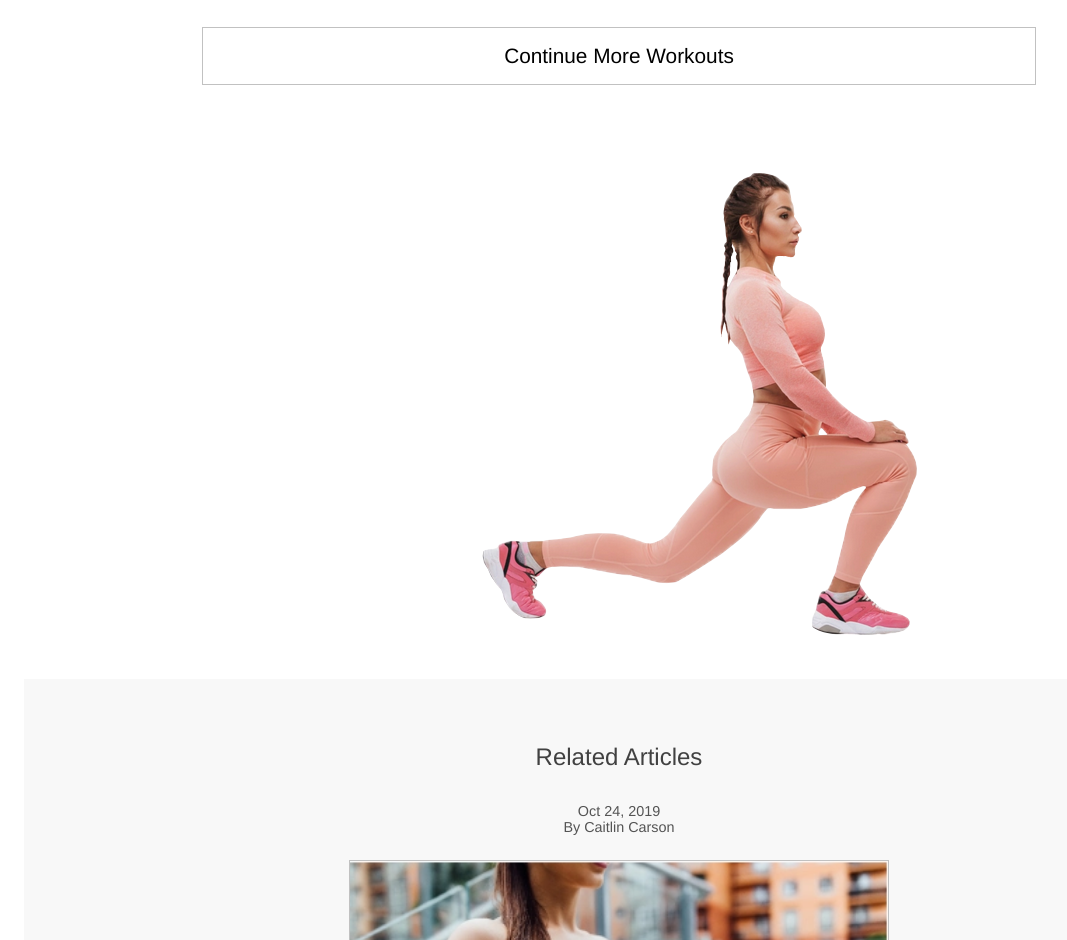
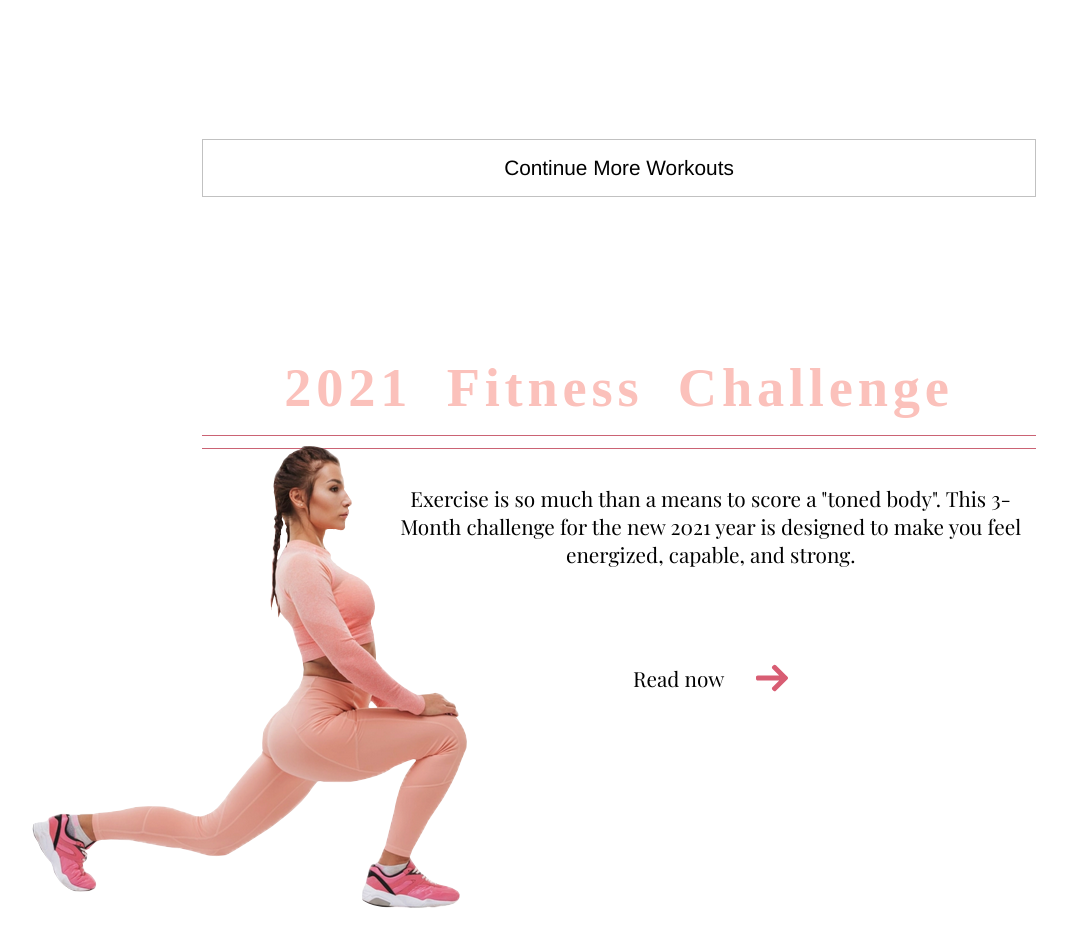
Before and after one commit to Yuniac/Fitnessmagazine.com-Kodluyoruz, a plain HTML site: page index.html in a window 1280 px wide. Shown: the part 8080-9020 px from the top of the page, without its empty margins (21-1088 px from the left). Drawn offline with nearby package versions, Linux system fonts and the light colour scheme; a web font is replaced by a local one.

Commit message:
commerical image added

```diff
--- a/index.html
+++ b/index.html
@@ -183,20 +183,28 @@
                         Continue More Workouts
                     </p>
                 </div>
+                <div class="new-year-challenge">
+                    <h2>2021 Fitness Challenge</h2>
+                    <div class="new-year-challenge-container">
+                        <div>
+                            <img src="img/other-img/img1.png" alt="commerical image" class="commerical-img">
+                        </div>
+                        <div class="new-year-challenge-text-container">
+                            <div class="new-year-challenge-text">
+                                <p>Exercise is so much than a means to score a "toned body". This 3-Month challenge for the new 2021 year is designed to make you feel energized, capable, and strong.</p>
+                            </div>
+                            <div class="new-year-challenge-read-more">
+                                <p>Read now</p>
+                                <img src="img/icons/arrow.svg" alt="arrow icon">
+                            </div>
+                        </div>
+                    </div>
+                </div>
             </article>
         </div>
         <div>
-            <img src="img/other-img/img1.png" alt="commerical image about fitness" class="commerical-img">
-            <!-- <div class="new-year-challenge-container">
-                <h1>2020 Fitness Challenge</h1>
-                <div class="new-year-challenge">
-                    <p>Exercise is so much than a means to score a "toned body". This 3-Month challenge for the new 2021 year is designed to make you feel energized, capable, and strong.</p>
-                </div>
-                <div class="new-year-challenge-read-more">
-                    <p>Read now</p>
-                    <img src="img/icons/arrow.svg" alt="arrow icon">
-                </div>
-            </div> -->
+            <!-- <img src="img/other-img/img1.png" alt="commerical image about fitness" class="commerical-img"> -->
+
         </div>
         <div class="more-articles-footer">
             <div class="more-articles-footer-container">
--- a/style.css
+++ b/style.css
@@ -423,7 +423,7 @@ article .special-letter:first-letter {
 }
 
 .read-more {
-    margin: 3rem 0;
+    margin: 10rem 0;
     text-align: center;
     width: 123%;
     border: 1px solid var(--border-grey-color);
@@ -438,29 +438,82 @@ article .special-letter:first-letter {
 
 /* end of main-content/article */
 
-.commerical-img {
+
+/* .commerical-img {
     display: block;
     margin: 0 auto;
     margin-right: auto;
     margin-right: 18rem;
+} */
+
+.new-year-challenge {
+    margin: 2rem auto 1rem;
+    position: relative;
 }
 
+.new-year-challenge h2 {
+    font-size: 3.4rem;
+    color: var(--light-pink-color);
+    font-family: 'Lusitana', serif;
+    text-align: center;
+    letter-spacing: 0.3rem;
+    word-spacing: 1rem;
+    border-bottom: 1px double var(--dark-pink-color);
+    padding-bottom: 1rem;
+    position: relative;
+}
 
-/* .new-year-challenge-container {
-    display: block;
-    margin: 0 auto;
-    margin-right: auto;
-    margin-right: 18rem;
+.new-year-challenge h2::after {
+    content: "";
+    height: 1px;
+    width: 100%;
+    background-color: var(--dark-pink-color);
+    position: absolute;
+    bottom: -14px;
+    left: 0;
+}
+
+.new-year-challenge-container {
+    display: flex;
+    justify-content: flex-end;
+}
+
+.commerical-img {
+    position: absolute;
+    bottom: -65px !important;
+    left: -162px !important;
+}
+
+.new-year-challenge-read-more {
+    display: flex;
 }
 
 .new-year-challenge-read-more img {
     width: 32px;
-    fill: pink;
-} */
+    cursor: pointer;
+    display: block;
+}
+
+.new-year-challenge-read-more p {
+    margin-right: 2rem;
+    align-self: flex-start;
+}
+
+.new-year-challenge-text-container {
+    display: flex;
+    flex-direction: column;
+    width: 55%;
+    align-items: flex-end;
+}
+
+.new-year-challenge-text-container p {
+    text-align: center;
+}
 
 .more-articles-footer {
     background-color: var(--grey-background-color);
     width: 100%;
+    margin-top: 14rem;
 }
 
 .more-articles-footer-container {
@@ -666,6 +719,14 @@ footer {
     .read-more {
         width: 100%;
     }
+    .new-year-challenge-text-container {
+        width: 78%;
+        align-items: center;
+    }
+    .commerical-img {
+        bottom: -180px !important;
+        left: -210px !important;
+    }
     .more-articles-footer-container {
         width: 100%;
     }
@@ -757,8 +818,12 @@ footer {
         width: 100%;
     }
     .commerical-img {
-        margin: 2rem 0;
-        width: 100%;
+        position: static;
+    }
+    .new-year-challenge-container {
+        justify-content: center;
+        flex-direction: column;
+        align-items: center;
     }
     .more-articles-footer-container {
         margin: 0;
@@ -832,6 +897,9 @@ footer {
         margin: 0;
         padding: 0 2px;
     }
+    .commerical-img {
+        width: 100%;
+    }
     .footer-container {
         padding: 1rem 0.5rem 1rem;
         width: 99%;
```
